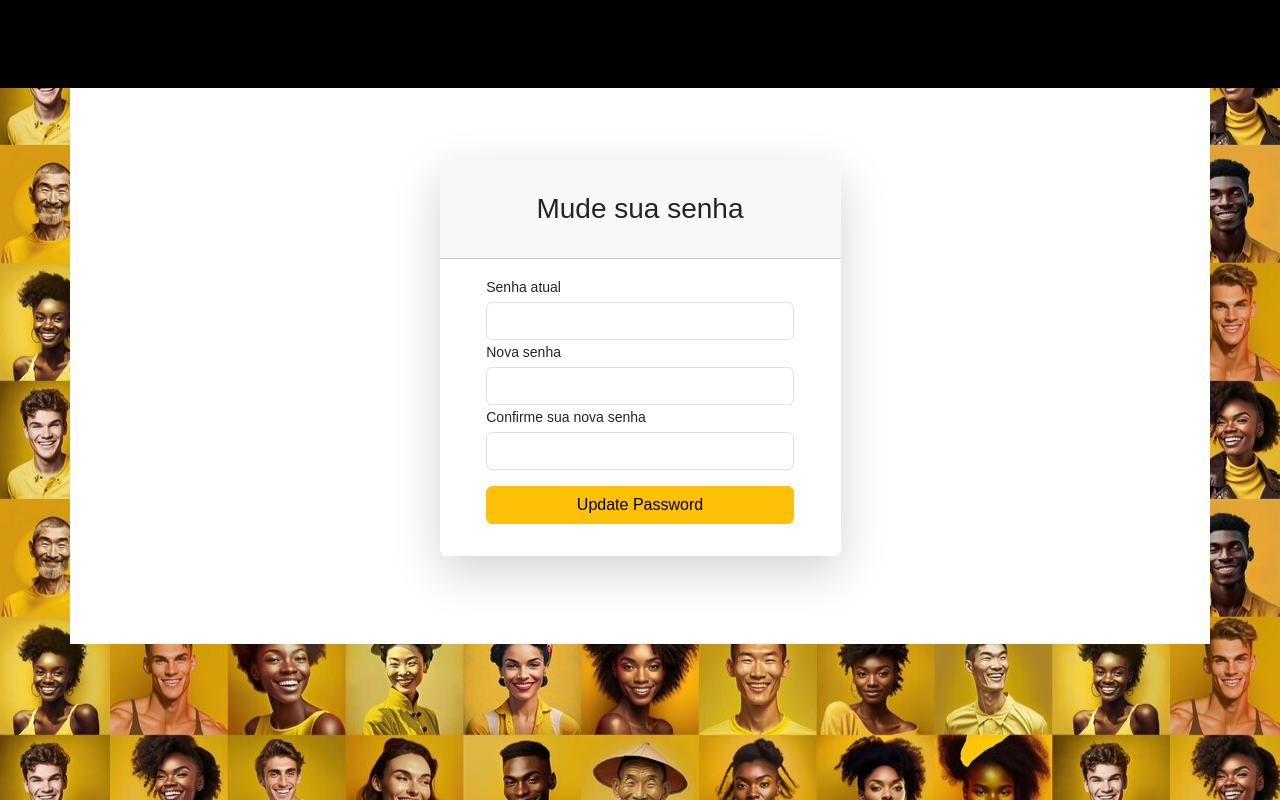
After one commit to reivictor-dev/church-app, a Django app: page /update_password/ in a window 1280 px wide. The commit adds this page. Run offline with Django 4.2, Linux system fonts and the light colour scheme; the visitor is signed in with stand-in values (Sample User, id 1); some libraries are stand-ins or nearby versions.

Commit message:
adding perfil page, update perfil and change password

```diff
--- a/core/models.py
+++ b/core/models.py
@@ -14,6 +14,7 @@
         abstract = True
 
 
+# Extends BASE with createdAt and updatedAt. If a need to pick up it later I can.
 class Posts(Base):
     user_post = models.ForeignKey(
         User, on_delete=models.CASCADE, blank=True)
--- a/core/templates/base_nav.html
+++ b/core/templates/base_nav.html
@@ -38,7 +38,7 @@
                               </a>
                                   <ul class="dropdown-menu">
                                     <li><a class="dropdown-item" href="#">Posts</a></li>
-                                    <li><a class="dropdown-item" href="#">Perfil</a></li>
+                                    <li><a class="dropdown-item" href="{% url 'perfil' %}">Perfil</a></li>
                                     <li><a class="dropdown-item" href="#">Configurações</a></li>
                                     <li><a class="dropdown-item" href="{%url 'logout' %}">Sair</a></li>
                                   </ul>
--- /dev/null
+++ b/core/templates/registration/change_password.html
@@ -0,0 +1,76 @@
+{% extends "base_nav.html" %}
+
+{% block content %}
+<div class="form-content p-2">
+    <div class="container">
+        <div class="row justify-content-center">
+            <div class="col-lg-5">
+                    <div class="card shadow-lg border-0 rounded-lg mt-0 mb-3">
+                        <div class="card-header justify-content-center">
+                          <h3 class="font-weight-light my-4 text-center">Mude sua senha</h3>
+                        </div>
+                        {% if form.errors %}
+                            <div class="alert alert-danger alert-dismissible" role="alert">
+                                <div id="form_errors">
+                                    {% for key, value in form.errors.items %}
+                                        <strong>{{ value }}</strong>
+                                    {% endfor %}
+                                </div>
+                                <button type="button" class="close" data-dismiss="alert" aria-label="Close">
+                                    <span aria-hidden="true">&times;</span>
+                                </button>
+                            </div>
+                        {% endif %}
+
+                        <div class="card-body">
+                            <form method="POST">
+                                {% csrf_token %}
+                                <div class="form-row">
+                                    <div class="col-md-10 offset-md-1">
+                                        <div class="form-group">
+                                            <label class="small mb-1" for="id_old_password">Senha atual</label>
+                                            <input type="password" name="old_password" autocomplete="new-password"
+                                                   class="form-control" required id="id_old_password"
+                                                   />
+                                            <span>
+                                            </span>
+                                        </div>
+                                    </div>
+                                </div>
+                                <div class="form-row">
+                                    <div class="col-md-10 offset-md-1">
+                                        <div class="form-group">
+                                            <label class="small mb-1" for="id_new_password1">Nova senha</label>
+                                            <input type="password" name="new_password1" autocomplete="new-password"
+                                                   class="form-control" required id="id_new_password1"
+                                                   />
+                                            <span>
+                                            </span>
+                                        </div>
+                                    </div>
+                                </div>
+                                <div class="form-row">
+                                    <div class="col-md-10 offset-md-1">
+                                        <div class="form-group">
+                                            <label class="small mb-1" for="id_new_password2">Confirme sua nova senha</label>
+                                            <input type="password" name="new_password2" autocomplete="new-password"
+                                                   required id="id_new_password2" class="form-control"
+                                                   />
+                                        </div>
+                                    </div>
+                                </div>
+                                <div class="form-row">
+                                    <div class="col-md-10 offset-md-1">
+                                        <div class="form-group my-3">
+                                            <button type="submit" class="col-md-12 btn btn-warning" id="reset">Update Password</button>
+                                        </div>
+                                    </div>
+                                </div>
+                            </form>
+                        </div>
+                    </div>
+            </div>
+        </div>
+    </div>
+</div>
+{% endblock content %}
--- a/core/urls.py
+++ b/core/urls.py
@@ -2,13 +2,16 @@
 from django.contrib.auth.views import LogoutView
 from django.conf.urls.static import static
 from ibbnj_church import settings
-from .views import home, contato, user_login_view, register, about, posts, create_post
+from .views import home, contato, user_login_view, register, about, posts, create_post, perfil, update_perfil, ChangePasswordView
 
 urlpatterns = [
     path('', home, name='home'),
     path('contato/', contato, name='contato'),
     path('login/', user_login_view, name='login'),
     path('register/', register, name='register'),
+    path('perfil/', perfil, name='perfil'),
+    path('update_perfil/', update_perfil, name='update_perfil'),
+    path('update_password/', ChangePasswordView.as_view(), name='update_password'),
     path('logout/', LogoutView.as_view(next_page=settings.LOGOUT_REDIRECT_URL), name='logout'),
     path('about/', about, name='about'),
     path('posts/', posts, name='posts'),
--- a/core/views.py
+++ b/core/views.py
@@ -1,11 +1,12 @@
 from django.shortcuts import render, redirect
-from django.contrib.auth import authenticate, login, logout
+from django.urls import reverse_lazy
+from django.contrib.auth import authenticate, login
+from django.contrib.auth.views import PasswordChangeView
 from .forms import LoginForm
-from django.contrib.auth.forms import UserCreationForm
 from django.contrib import messages
 
 from .models import Posts
-from .forms import PostsModelForm
+from .forms import PostsModelForm, RegisterForm, UpdateUserForm
 
 
 def home(request):
@@ -39,15 +40,40 @@
 
 def register(request):
     if request.method == 'POST':
-        form = UserCreationForm(request.POST)
+        form = RegisterForm(request.POST)
         if form.is_valid():
-            form.save()
-            return redirect('login')
+            user = form.save()
+            login(request, user)
+            return redirect('home')
         else:
             print(form.errors)
     else:
-        form = UserCreationForm()
+        form = RegisterForm()
     return render(request, 'registration/register.html', {'form': form})
+
+
+def perfil(request):
+    if request.user.is_authenticated:
+        user = request.user
+    else:
+        return redirect('login')
+
+    return render(request, 'perfil.html', {'user': user})
+
+
+def update_perfil(request):
+    if request.user.is_authenticated:
+        if request.method == 'POST':
+            user_form = UpdateUserForm(request.POST, instance=request.user)
+
+            if user_form.is_valid():
+                user_form.save()
+                messages.success(request, 'Seu perfil foi atualizado')
+                return redirect('perfil')
+        else:
+            user_form = UpdateUserForm(instance=request.user)
+
+    return render(request, 'registration/update.html', {'user_form': user_form})
 
 
 def about(request):
@@ -83,3 +109,9 @@
         'posts': Posts.objects.all()
     }
     return render(request, 'posts/posts.html', context)
+
+
+# Password change view
+class ChangePasswordView(PasswordChangeView):
+    template_name = 'registration/change_password.html'
+    success_url = reverse_lazy('perfil')
```
Also changed, not shown: core/forms.py (+12 -1 lines), core/templates/perfil.html (added, +40 -0 lines), core/templates/registration/register.html (+14 -5 lines), core/templates/registration/update.html (added, +35 -0 lines).
